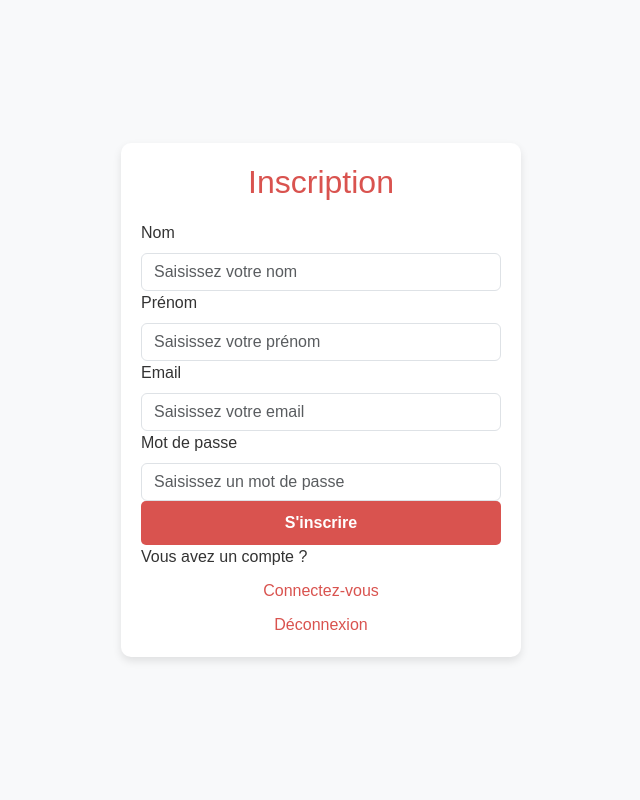
After one commit to Bou7miid/Projet-d-int-gration, a PHP site: page /SignUp.php in a window 1280 px wide. The commit adds this page. Shown: the whole page, without its empty margins (319-959 px from the left). Run offline with PHP 8.4, Linux system fonts and the light colour scheme.

Commit message:
Add files via upload

```diff
--- /dev/null
+++ b/CSS.css
@@ -0,0 +1,84 @@
+body {
+    font-family: Arial, sans-serif;
+    background-color: #f8f9fa;
+    color: #333;
+    margin: 0;
+    padding: 0;
+    display: flex;
+    justify-content: center;
+    align-items: center;
+    height: 100vh;
+}
+.form-container {
+    background-color: #fff;
+    padding: 20px;
+    border-radius: 10px;
+    box-shadow: 0 4px 8px rgba(0, 0, 0, 0.1);
+    width: 100%;
+    max-width: 400px;
+}
+h2 {
+    color: #d9534f;
+    text-align: center;
+    margin-bottom: 20px;
+}
+.form-group {
+    margin-bottom: 15px;
+}
+.form-group label {
+    font-weight: bold;
+    display: block;
+    margin-bottom: 5px;
+}
+.form-group input {
+    width: 100%;
+    padding: 10px;
+    border: 1px solid #ddd;
+    border-radius: 5px;
+}
+.form-group .input-icon {
+    position: relative;
+}
+.form-group .input-icon i {
+    position: absolute;
+    left: 10px;
+    top: 50%;
+    transform: translateY(-50%);
+    color: #888;
+}
+.form-group .input-icon input {
+    padding-left: 40px; /* Espace pour l'icône */
+}
+.btn-primary {
+    width: 100%;
+    padding: 10px;
+    background-color: #d9534f;
+    color: #fff;
+    border: none;
+    border-radius: 5px;
+    font-weight: bold;
+    cursor: pointer;
+}
+.btn-primary:hover {
+    background-color: #c9302c;
+}
+.alert {
+    margin-bottom: 15px;
+    padding: 10px;
+    border-radius: 5px;
+}
+.alert-danger {
+    background-color: #f8d7da;
+    color: #721c24;
+    border: 1px solid #f5c6cb;
+}
+a {
+    color: #d9534f;
+    text-decoration: none;
+    display: block;
+    text-align: center;
+    margin-top: 10px;
+}
+a:hover {
+    text-decoration: underline;
+}
--- /dev/null
+++ b/SignUp.php
@@ -0,0 +1,67 @@
+<?php
+session_start();
+require 'Connexion.php';
+
+$message = "";
+
+if ($_SERVER["REQUEST_METHOD"] == "POST") {
+
+    $nom = htmlspecialchars($_POST['Nom']);
+    $prenom = htmlspecialchars($_POST['Prenom']);
+    $email = $_POST['Email'];
+    $password = password_hash($_POST['Password'], PASSWORD_DEFAULT);
+
+    $req = $pdo->prepare("SELECT * FROM users WHERE email = ?");
+    $req->execute([$email]);
+
+    if ($req->rowCount() > 0) {
+        $message = "<div class='alert alert-danger'>Cet email est déjà utilisé.</div>";
+    } else {
+        $req = $pdo->prepare("INSERT INTO users (nom, prenom, email, password) VALUES (?, ?, ?, ?)");
+        if ($req->execute([$nom, $prenom, $email, $password])) {
+            $message = "<div class='alert alert-success'>Inscription réussie.</div>";
+        } else {
+            $message = "<div class='alert alert-danger'>Erreur lors de l'inscription.</div>";
+        }
+    }
+}
+?>
+
+<!DOCTYPE html>
+<html lang="fr">
+<head>
+    <meta charset="UTF-8">
+    <title>Inscription</title>
+    <link href="https://cdn.jsdelivr.net/npm/bootstrap@5.3.0-alpha1/dist/css/bootstrap.min.css" rel="stylesheet">
+    <link rel="stylesheet" href="CSS.css">
+</head>
+<body>
+    <div class="form-container">
+        <h2>Inscription</h2>
+        <?php echo $message; ?>
+        <form method="post">
+            <div>
+                <label for="Nom" class="form-label">Nom</label>
+                <input type="text" name="Nom" class="form-control" placeholder="Saisissez votre nom" required>
+            </div>
+            <div>
+                <label for="Prenom" class="form-label">Prénom</label>
+                <input type="text" name="Prenom" class="form-control" placeholder="Saisissez votre prénom" required>
+            </div>
+            <div>
+                <label for="Email" class="form-label">Email</label>
+                <input type="text" name="Email" class="form-control" placeholder="Saisissez votre email" required>
+            </div>
+            <div>
+                <label for="Password" class="form-label">Mot de passe</label>
+                <input type="password" name="Password" class="form-control" placeholder="Saisissez un mot de passe" required>
+            </div>
+            <button type="submit" class="btn-primary">S'inscrire</button>
+            <div>
+                Vous avez un compte ? <a href="Login.php">Connectez-vous</a>
+            </div>
+        </form>
+        <a href="Deconnexion.php">Déconnexion</a>
+    </div>
+</body>
+</html>
```
Also changed, not shown: Login.php (+8 -92 lines).
